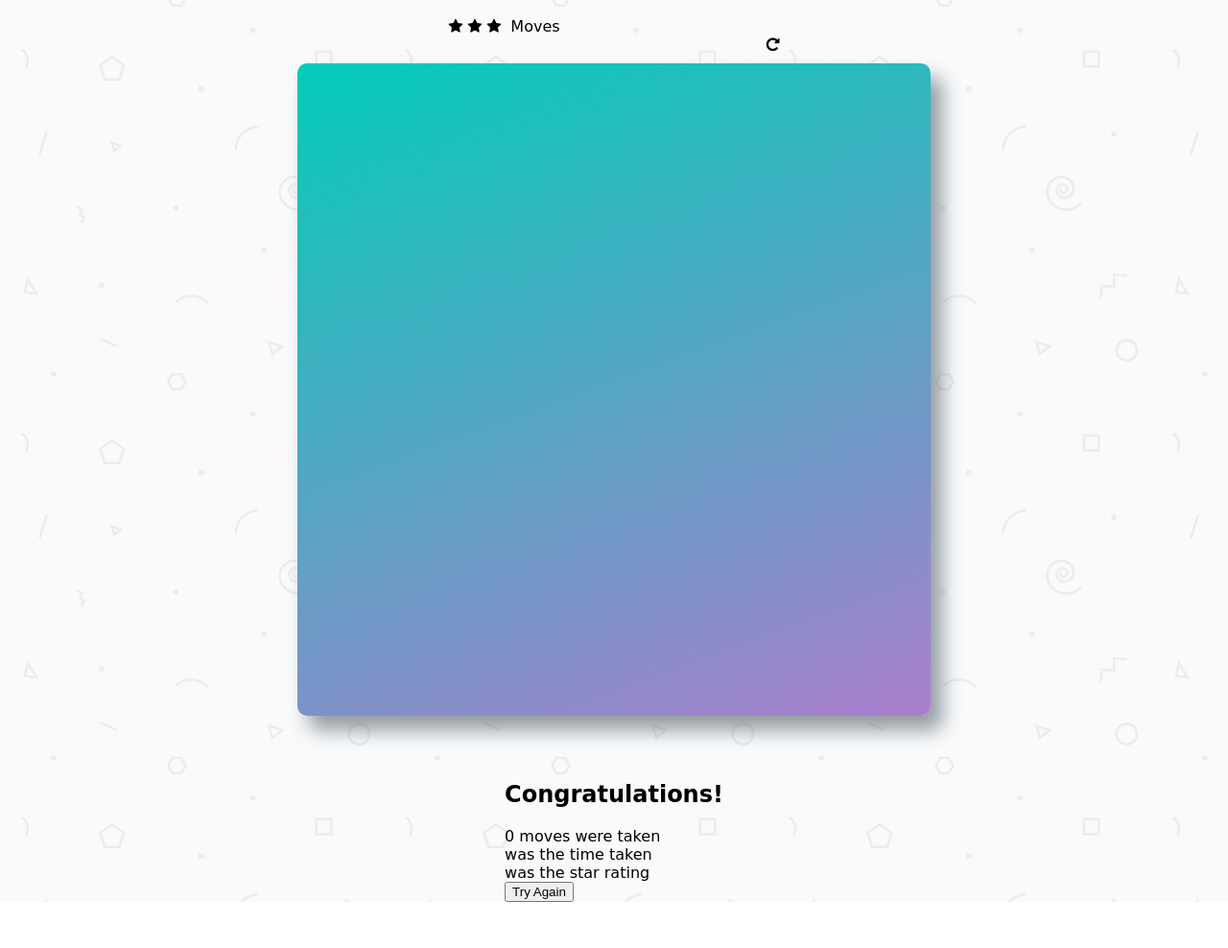
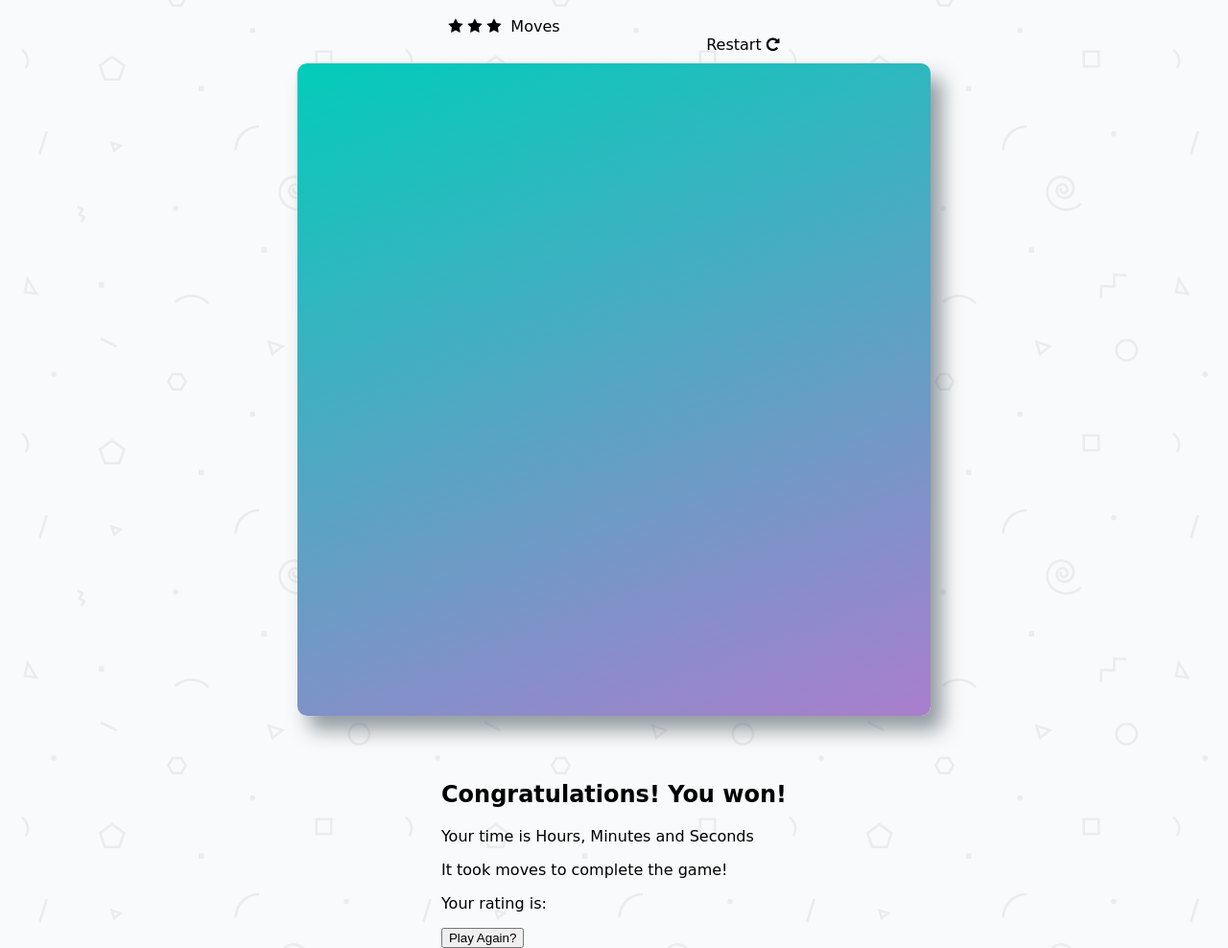
Before and after one commit to an-sudhindra/Memory-Game-FEND-Udacity, a plain HTML site: page index.html in a window 1280 px wide. Shown: the part 68-1056 px from the top of the page at 96% size. Before the commit the page ends 1008 px from the top, so only its background shows below. Drawn offline with Linux system fonts and the light colour scheme; files that its build step writes are made by us from their sources; a web font is replaced by a local one.

Commit message:
Update index.html

```diff
--- a/index.html
+++ b/index.html
@@ -2,8 +2,10 @@
 <html lang="en">
 <head>
     <meta charset="utf-8">
+
     <title>Matching Game</title>
     <meta name="description" content="">
+    <meta name="viewport" content="width=device-width, initial-scale=1">
     <link rel="stylesheet prefetch" href="https://maxcdn.bootstrapcdn.com/font-awesome/4.6.1/css/font-awesome.min.css">
     <link rel="stylesheet prefetch" href="https://fonts.googleapis.com/css?family=Coda">
     <link rel="stylesheet" href="css/app.css">
@@ -24,7 +26,7 @@
 
         	<span class="moves"></span> Moves
 			<div class="timer"></div>
-            <div class="restart">
+            <div class="restart"> Restart
         		<i class="fa fa-repeat"></i>
         	</div>
         </section>
@@ -36,23 +38,15 @@
 
             <div class="popup-content">
 
-                <h2>Congratulations!</h2>
-                <div>
-                    <span id="totalMoves">0</span> moves were taken
-                </div>
-                <div>
-                    <span id="totalTime"></span> was the time taken
-                </div>
-                <div>
-                    <span id="starRating"></span> was the star rating
-                </div>
-                <div>
-                    <button id="retry">Try Again</button>
-                </div>
+                <h2>Congratulations! You won!</h2>
 
+				<p>Your time is <span id="totalHours"></span> Hours, <span id="totalMinutes"></span> Minutes and <span id="totalSeconds"></span> Seconds</p>
+                <p>It took <span id="total_moves"></span> moves to complete the game!</p>
+				<p>Your rating is: <span id="total_rate"></span></p>
+				<button class="play-again">Play Again?</button>
 
-    </div>
-
+		    </div>
+		</div>
     <script src="js/app.js"></script>
 </body>
 </html>
```
